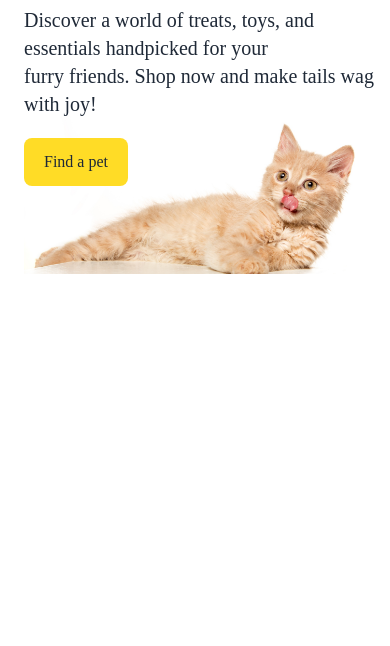
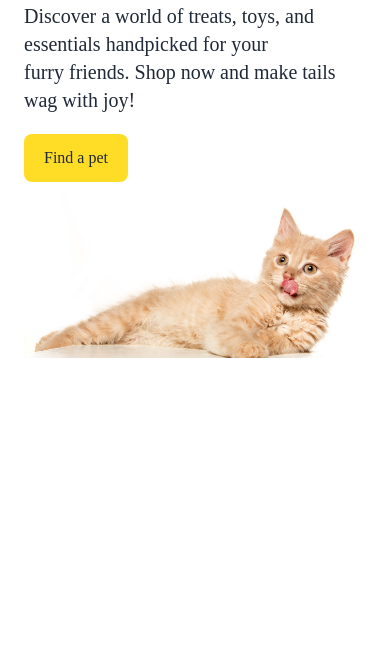
Before and after one commit to yeasinfohad347/Assignment-3-B-11-, a plain HTML site: page index.html in a window 390 px wide. Shown: the part 198-844 px from the top of the page. Drawn offline with nearby package versions, Linux system fonts and the light colour scheme; a web font is replaced by a local one.

Commit message:
resolve some header section issuses

```diff
--- a/index.html
+++ b/index.html
@@ -64,10 +64,10 @@
       </div>
     </nav>
     <!-- banner section -->
-    <div class="max-w-screen-xl mx-auto relative px-6 py-2 md:px-8 md:py-5 max-sm:top-56">
+    <div class="max-w-screen-xl mx-auto md:relative px-6 py-2 md:px-8 md:py-5 flex flex-col-reverse ">
       <img class="" src="Assets/cat-2-big.png " alt="">
       <!-- banner content -->
-      <div class="absolute space-y-5 bottom-24 md:top-10">
+      <div class="md:absolute space-y-5  md:top-10">
         <h2 class="text-3xl md:text-5xl">Pamper Your Pet,<br> Because They Deserve <br>the Bes</h2>
         <p class="text-xl">Discover a world of treats, toys, and essentials handpicked for your <br> furry friends. Shop now and make tails wag with joy!</p>
         <button class="px-5 py-3 bg-pet-primary rounded-lg">Find a pet</button>
```
